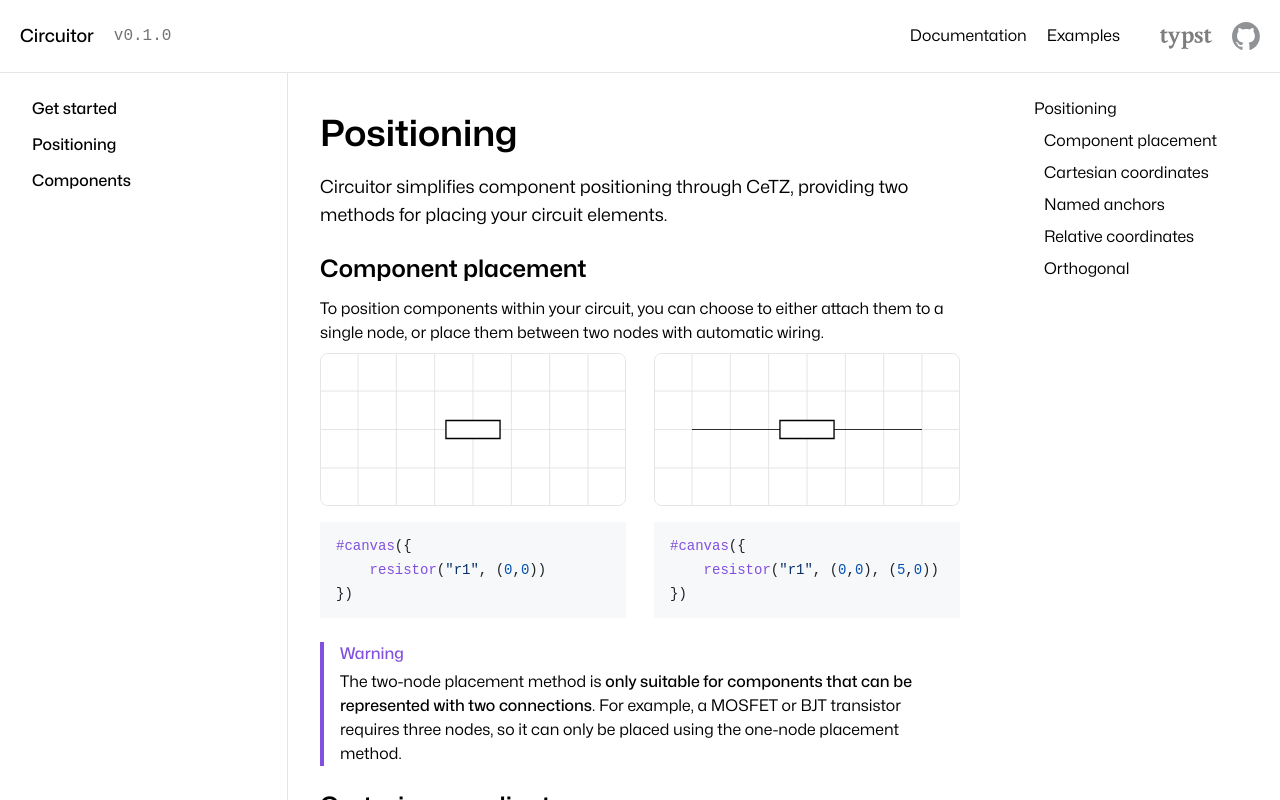
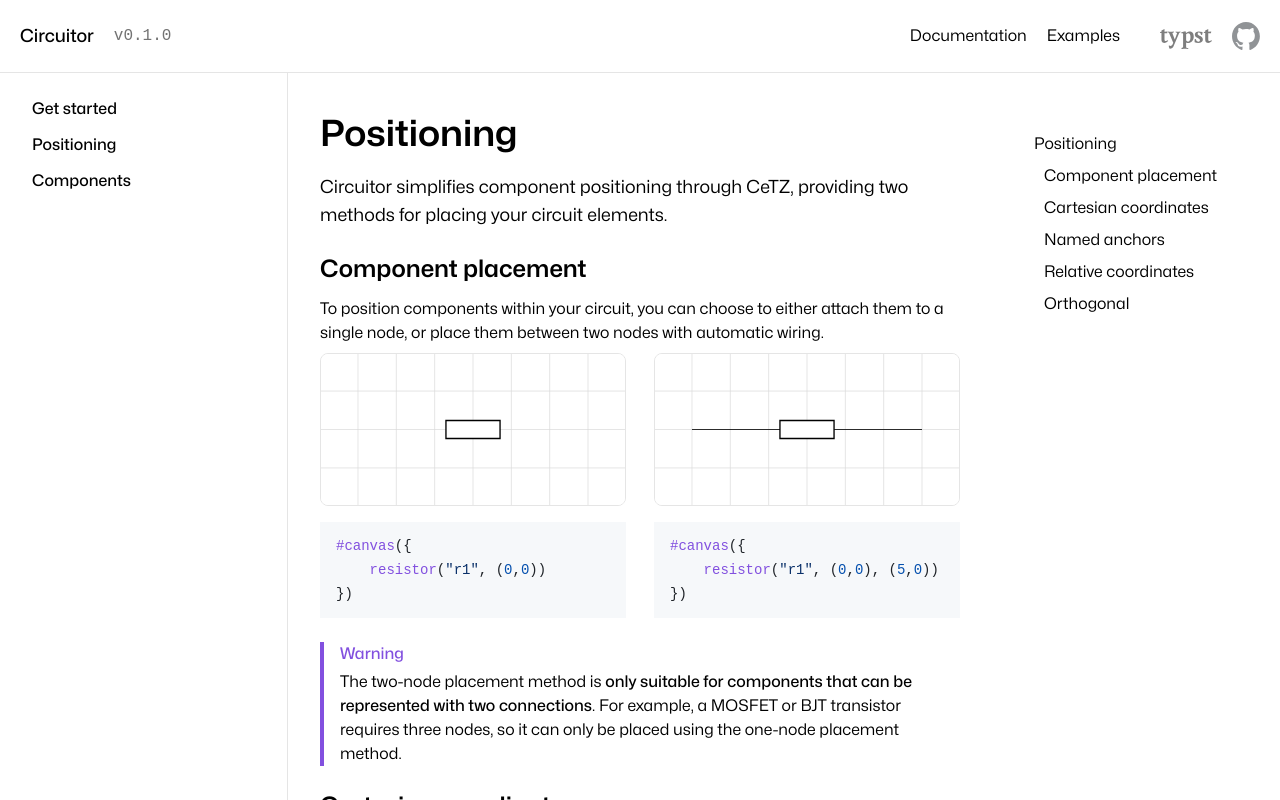
Before and after one commit to l0uisgrange/shiki-minimal-example, a SvelteKit app: page /docs/positioning in a window 1280 px wide. Shown: the top 800 px of the page. Built offline with nearby package versions, Linux system fonts and the light colour scheme; a web font is replaced by a local one.

Commit message:
Fixed sticky

```diff
--- a/src/routes/docs/+layout.svelte
+++ b/src/routes/docs/+layout.svelte
@@ -5,7 +5,7 @@
 	let { children } = $props();
 </script>
 
-<div class="relative flex max-w-screen overflow-hidden">
+<div class="relative flex max-w-screen">
 	<div
 		class="dark:border-neutral-border sticky top-32 left-0 hidden min-h-full w-72 flex-none space-y-1 border-r border-neutral-200 p-5 font-medium md:block"
 	>
--- a/src/routes/docs/+page.svelte
+++ b/src/routes/docs/+page.svelte
@@ -24,7 +24,7 @@
 	<title>Getting started</title>
 </svelte:head>
 
-<div class="flex items-start">
+<div class="flex items-stretch">
 	<main class="min-h-dvh p-5 pt-10 md:px-8 md:py-10">
 		<h1>Getting started</h1>
 		<p class="max-w-2xl text-lg">
@@ -87,8 +87,8 @@
 				'})'}
 		/>
 	</main>
-	<div class="relative hidden h-full w-72 flex-none p-5 md:block">
-		<ul class="sticky top-20">
+	<div class="relative hidden w-72 flex-none p-5 md:block">
+		<ul class="sticky top-32 block">
 			{#each headings as heading}
 				<li style="margin-left: {heading.level * 10}px;">
 					<NavButton href={`#${heading.uid}`}>
--- a/src/routes/docs/positioning/+page.svelte
+++ b/src/routes/docs/positioning/+page.svelte
@@ -26,7 +26,7 @@
 	<title>Getting started</title>
 </svelte:head>
 
-<div class="flex items-start">
+<div class="flex items-stretch">
 	<main class="min-h-dvh p-5 pt-10 md:px-8 md:py-10">
 		<h1>Positioning</h1>
 		<p class="max-w-2xl text-lg">
@@ -121,8 +121,8 @@
 			>
 		</p>
 	</main>
-	<div class="relative hidden h-full w-72 flex-none p-5 md:block">
-		<ul class="sticky top-20">
+	<div class="relative hidden w-72 flex-none p-5 md:block">
+		<ul class="sticky top-32 block">
 			{#each headings as heading}
 				<li style="margin-left: {heading.level * 10}px;">
 					<NavButton href={`#${heading.uid}`}>
```
